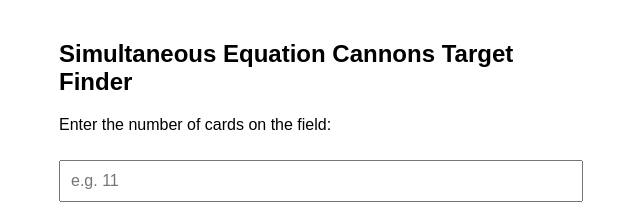
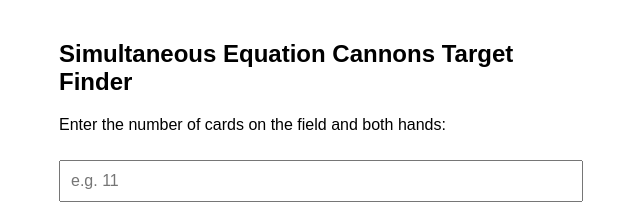
Before and after one commit to tachyon3903/Simultaneous_Equation_Cannons, a plain HTML site: page index.html in a window 1280 px wide. Shown: the top 206 px of the page, without its empty margins (331-971 px from the left). Drawn offline with Linux system fonts and the light colour scheme.

Commit message:
Update index.html

```diff
--- a/index.html
+++ b/index.html
@@ -27,7 +27,7 @@
 </head>
 <body>
   <h2>Simultaneous Equation Cannons Target Finder</h2>
-  <p>Enter the number of cards on the field:</p>
+  <p>Enter the number of cards on the field and both hands:</p>
   <input type="number" id="boardState" min="3" placeholder="e.g. 11">
   <button onclick="calculateSolutions()">Find Targets</button>
 
```
